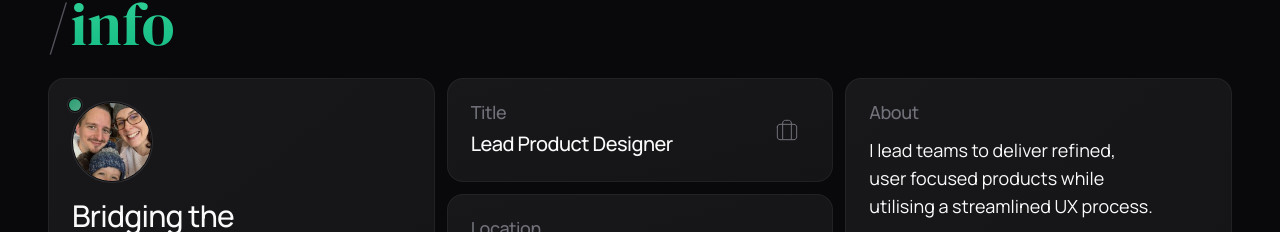
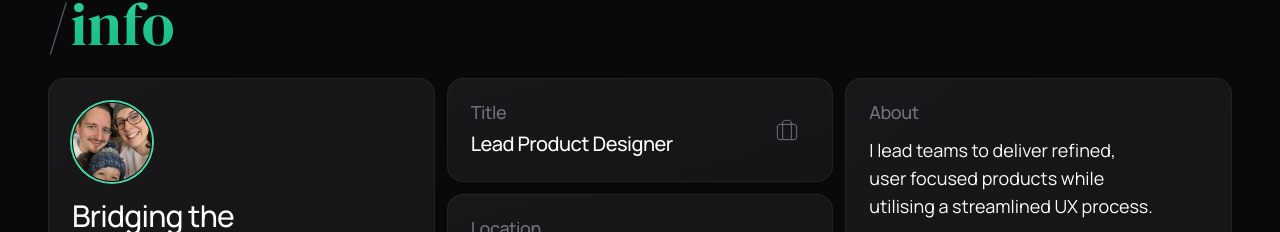
Before and after one commit to 2ne/nextjs-boilerplate, a Next.js app: page / in a window 1280 px wide. Shown: the part 164-396 px from the top of the page. Built offline with nearby package versions, Linux system fonts and the light colour scheme.

Commit message:
Update page.tsx

```diff
--- a/app/page.tsx
+++ b/app/page.tsx
@@ -23,10 +23,15 @@ export default function Home() {
         <div className="grid grid-cols-1 gap-3 xl:grid-cols-12">
           <div className="max-xl:order-0 relative overflow-clip rounded-2xl bg-gradient-to-tl from-zinc-900/75 to-zinc-900 p-6 ring-1 ring-inset ring-zinc-50/5 xl:col-span-4 xl:row-span-3 xl:grid xl:grid-rows-subgrid">
             <div className="relative mb-4 grid items-center xl:mb-0">
-              <div className="absolute -top-1 -left-1 size-3.5 bg-zinc-950 rounded-full ring-1 ring-zinc-50/10">
-                <div className="absolute inset-px bg-gradient-to-br from-emerald-400 to-emerald-300 rounded-full animate-pulse"></div>
+              <div className="size-20 rounded-full ring-2 ring-emerald-400">
+                <Image
+                  alt="James Toone"
+                  width={80}
+                  height={80}
+                  className="size-20 object-cover object-left-top rounded-full bg-zinc-600 border border-zinc-950 ring-[0.125rem] ring-zinc-50/10"
+                  src="/me.jpg"
+                />
               </div>
-              <Image alt="James Toone" width={80} height={80} className="object-cover object-left-top rounded-full size-20 bg-zinc-600 border border-zinc-950 ring-1 ring-zinc-50/10" src="/me.jpg" />
             </div>
             <div className="relative grid items-end gap-1.5 xl:row-span-2 xl:gap-0">
               <Balancer className="text-lg/6 font-medium tracking-tight sm:text-2xl xl:text-3xl">Bridging the gap between design and development.</Balancer>
```
